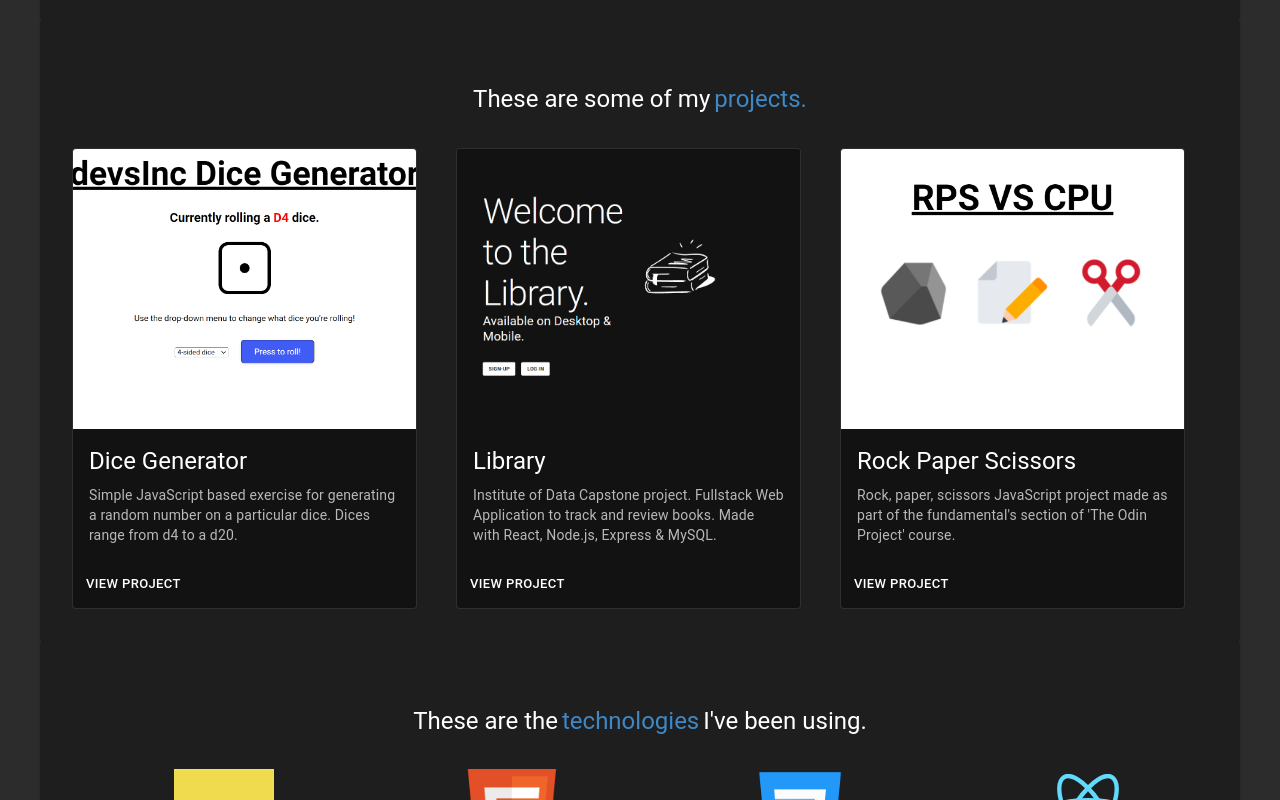
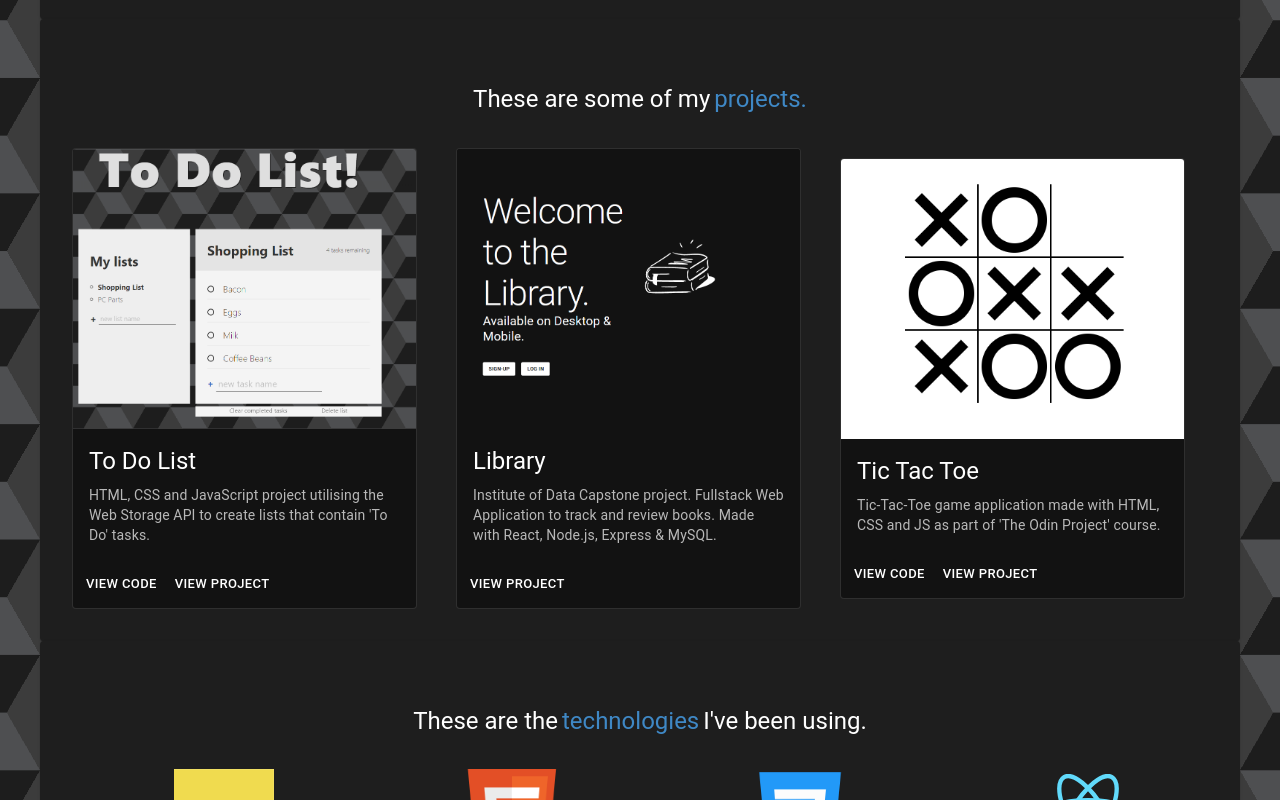
Before and after one commit to cjm97/cjm97.github.io, a React (Vite) app: page / in a window 1280 px wide. Shown: the part 499-1299 px from the top of the page. Built offline with nearby package versions, Linux system fonts and the light colour scheme.

Commit message:
updated projects

```diff
--- a/src/App.css
+++ b/src/App.css
@@ -19,3 +19,25 @@ html {
   text-decoration: none;
   color: inherit;
 }
+
+html {
+  --s: 200px; /* control the size */
+  --c1: #1d1d1d;
+  --c2: #4e4f51;
+  --c3: #3c3c3c;
+
+  background: repeating-conic-gradient(
+        from 30deg,
+        #0000 0 120deg,
+        var(--c3) 0 180deg
+      )
+      calc(0.5 * var(--s)) calc(0.5 * var(--s) * 0.577),
+    repeating-conic-gradient(
+      from 30deg,
+      var(--c1) 0 60deg,
+      var(--c2) 0 120deg,
+      var(--c3) 0 180deg
+    );
+  background-size: var(--s) calc(var(--s) * 0.577);
+  /* 0.577 = tan(30deg)*/
+}
--- a/src/components/Projects.jsx
+++ b/src/components/Projects.jsx
@@ -9,25 +9,28 @@ import { Box, Grid, Paper } from '@mui/material';
 
 const projectItems = [
   {
-    projectName: 'Dice Generator',
-    image: '/dicegeneratorproject.png',
+    projectName: 'To Do List',
+    image: '/todolist.png',
     description:
-      'Simple JavaScript based exercise for generating a random number on a particular dice. Dices range from d4 to a d20.',
-    link: 'https://cjm97.github.io/DiceGenerator/',
+      "HTML, CSS and JavaScript project utilising the Web Storage API to create lists that contain 'To Do' tasks.",
+    liveLink: 'https://cjm97.github.io/TOP-Todo/',
+    repoLink: 'https://github.com/cjm97/TOP-Todo',
   },
   {
     projectName: 'Library',
     image: '/Library.io.png',
     description:
       'Institute of Data Capstone project. Fullstack Web Application to track and review books. Made with React, Node.js, Express & MySQL.',
-    link: 'https://github.com/cjm97/library.io',
+    liveLink: null,
+    repoLink: 'https://github.com/cjm97/library.io',
   },
   {
-    projectName: 'Rock Paper Scissors',
-    image: '/topsrpsproject.png',
+    projectName: 'Tic Tac Toe',
+    image: '/Tic-Tac-Toe.png',
     description:
-      "Rock, paper, scissors JavaScript project made as part of the fundamental's section of 'The Odin Project' course.",
-    link: 'https://cjm97.github.io/RPS/',
+      "Tic-Tac-Toe game application made with HTML, CSS and JS as part of 'The Odin Project' course.",
+    liveLink: 'https://cjm97.github.io/TOP-Tic-Tac-Toe/',
+    repoLink: 'https://github.com/cjm97/TOP-Tic-Tac-Toe',
   },
 ];
 export default function Projects() {
@@ -65,9 +68,28 @@ export default function Projects() {
                 </Typography>
               </CardContent>
               <CardActions>
-                <Button size='small' href={project.link} target='_blank'>
-                  View Project
-                </Button>
+                {project.liveLink === null ? (
+                  <Button size='small' href={project.repoLink} target='_blank'>
+                    View Project
+                  </Button>
+                ) : (
+                  <>
+                    <Button
+                      size='small'
+                      href={project.repoLink}
+                      target='_blank'
+                    >
+                      View Code
+                    </Button>
+                    <Button
+                      size='small'
+                      href={project.liveLink}
+                      target='_blank'
+                    >
+                      View Project
+                    </Button>
+                  </>
+                )}
               </CardActions>
             </Card>
           </Grid>
```
Also changed, not shown: public/Tic-Tac-Toe.png (added), public/todolist.png (added). Lines whose indentation alone changed are shown as unchanged.
